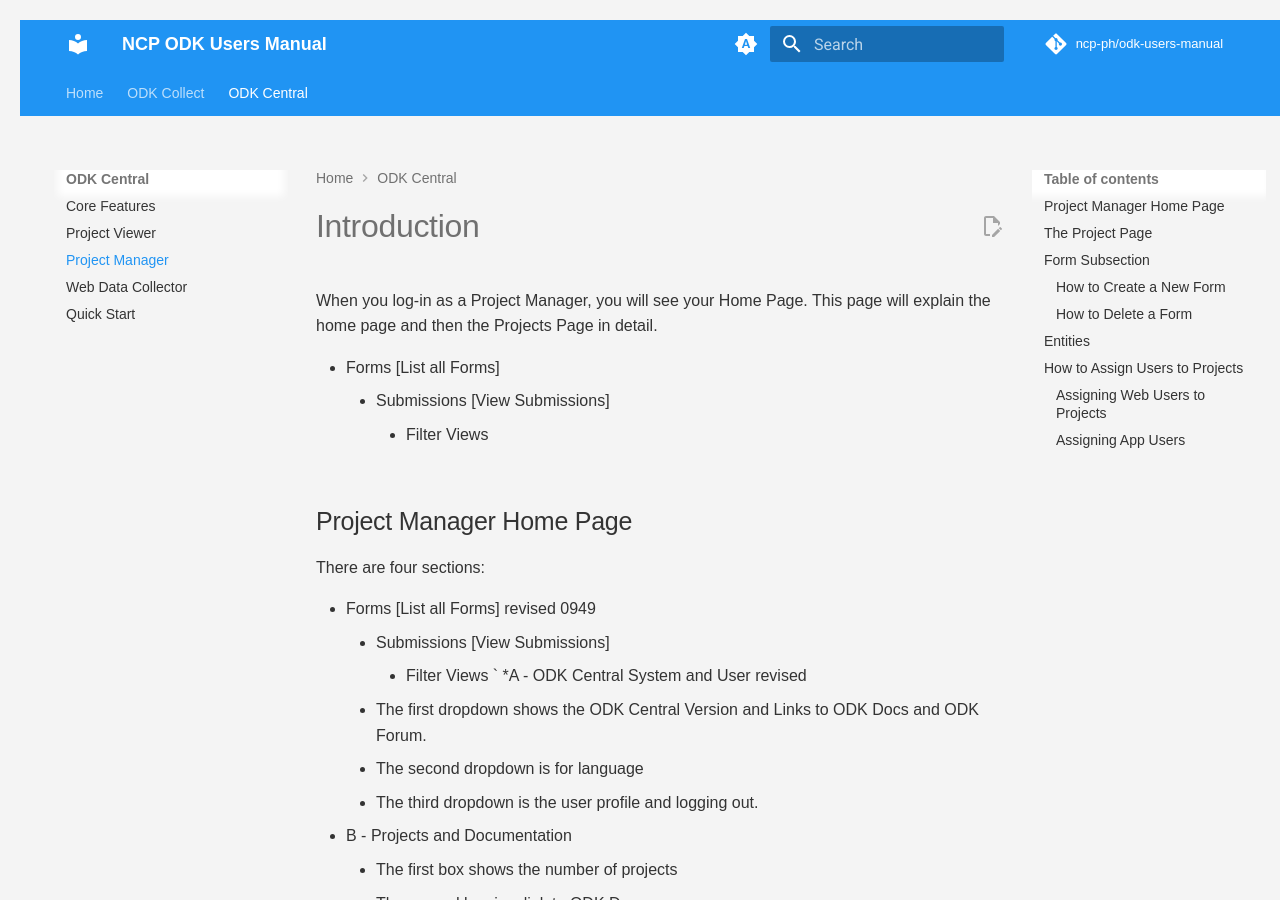
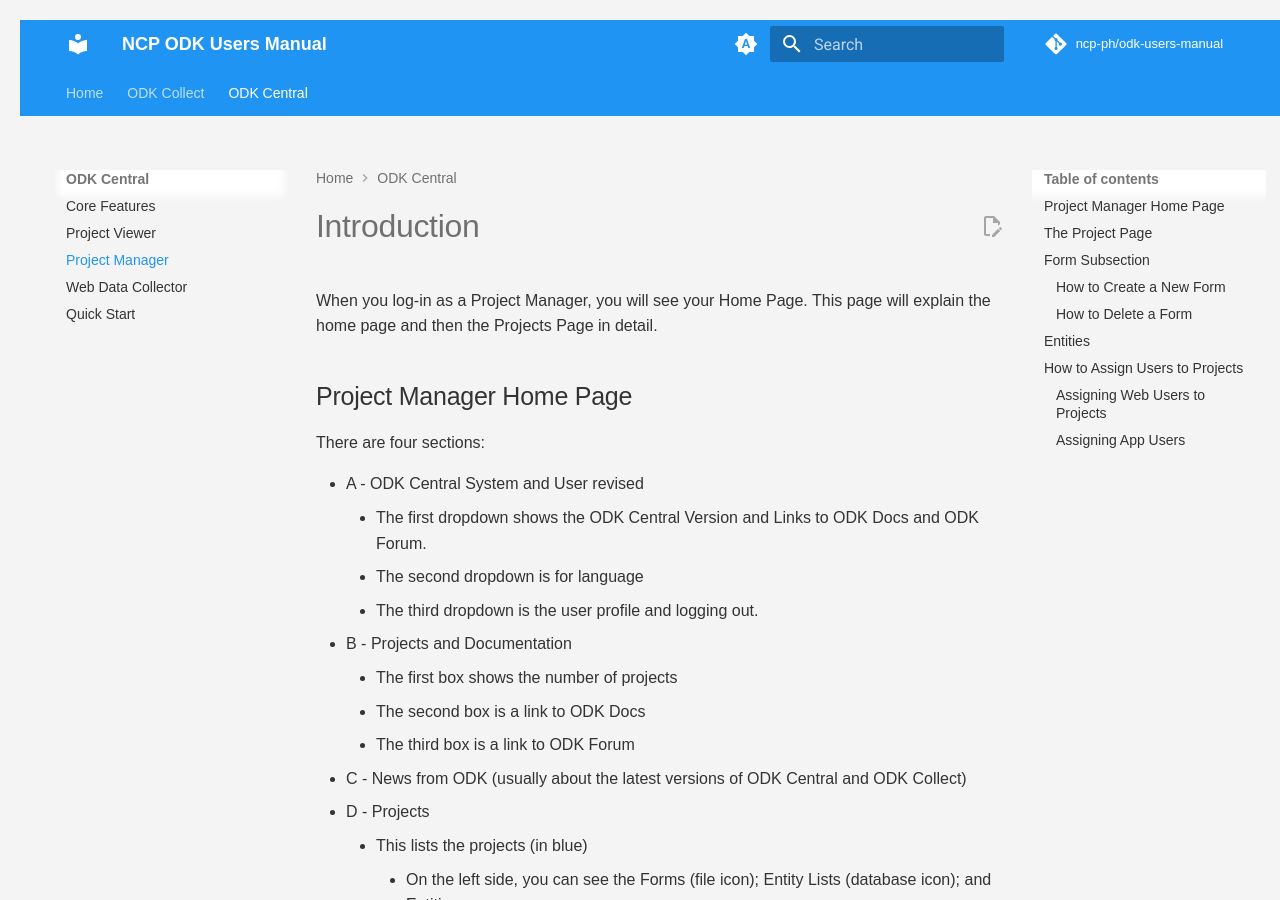
Before and after one commit to ncp-ph/odk-users-manual, an MkDocs documentation site: the page built from docs/project_manager.md, in a window 1280 px wide and 900 px high. Built offline with MkDocs 1.6.1 and Material for MkDocs 9.7.7, drawn with Linux system fonts in a browser that asks for light colours; comment, search, counter and statistics services are not loaded.

Commit message:
Modify Project Manager text

```diff
--- a/docs/project_manager.md
+++ b/docs/project_manager.md
@@ -2,18 +2,10 @@
 
 When you log-in as a Project Manager, you will see your Home Page. This page will explain the home page and then the Projects Page in detail.
 
-* Forms [List all Forms]
-    * Submissions [View Submissions]
-        * Filter Views
-
 ## Project Manager Home Page
 There are four sections:
 
-* Forms [List all Forms]  revised 0949
-    * Submissions [View Submissions]
-        * Filter Views
-        `
-*A - ODK Central System and User revised
+* A - ODK Central System and User revised
     * The first dropdown shows the ODK Central Version and Links to ODK Docs and ODK Forum.
     * The second dropdown is for language
     * The third dropdown is the user profile and logging out.
```
